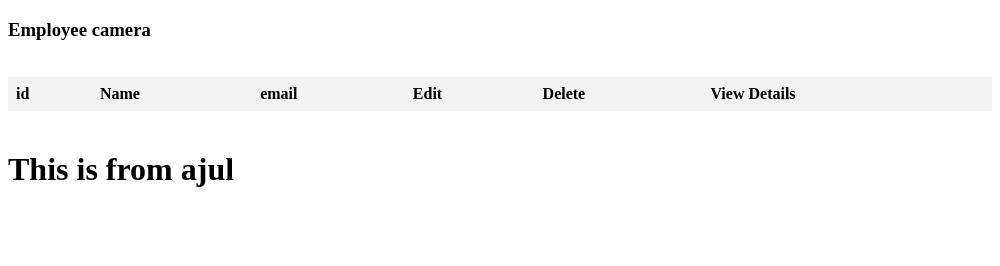
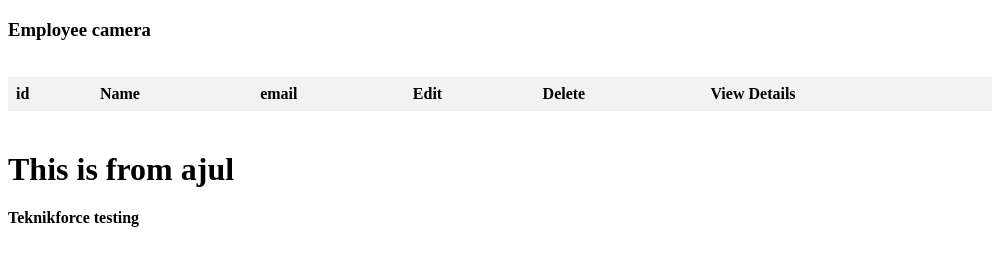
Before and after one commit to Raushan-Teknikforce/myteam, an Electron app: page view/Admin.html in a window 1000 px wide. Drawn offline with Linux system fonts and the light colour scheme; no server answers.

Commit message:
main testing

```diff
--- a/view/Admin.html
+++ b/view/Admin.html
@@ -31,6 +31,7 @@
     </div>
     <div>
       <h1>This is from ajul</h1>
+      <h4>Teknikforce testing</h4>
     </div>
   </div>
     <script defer src="../Renderer/AdminRenderer.js"></script>
```
